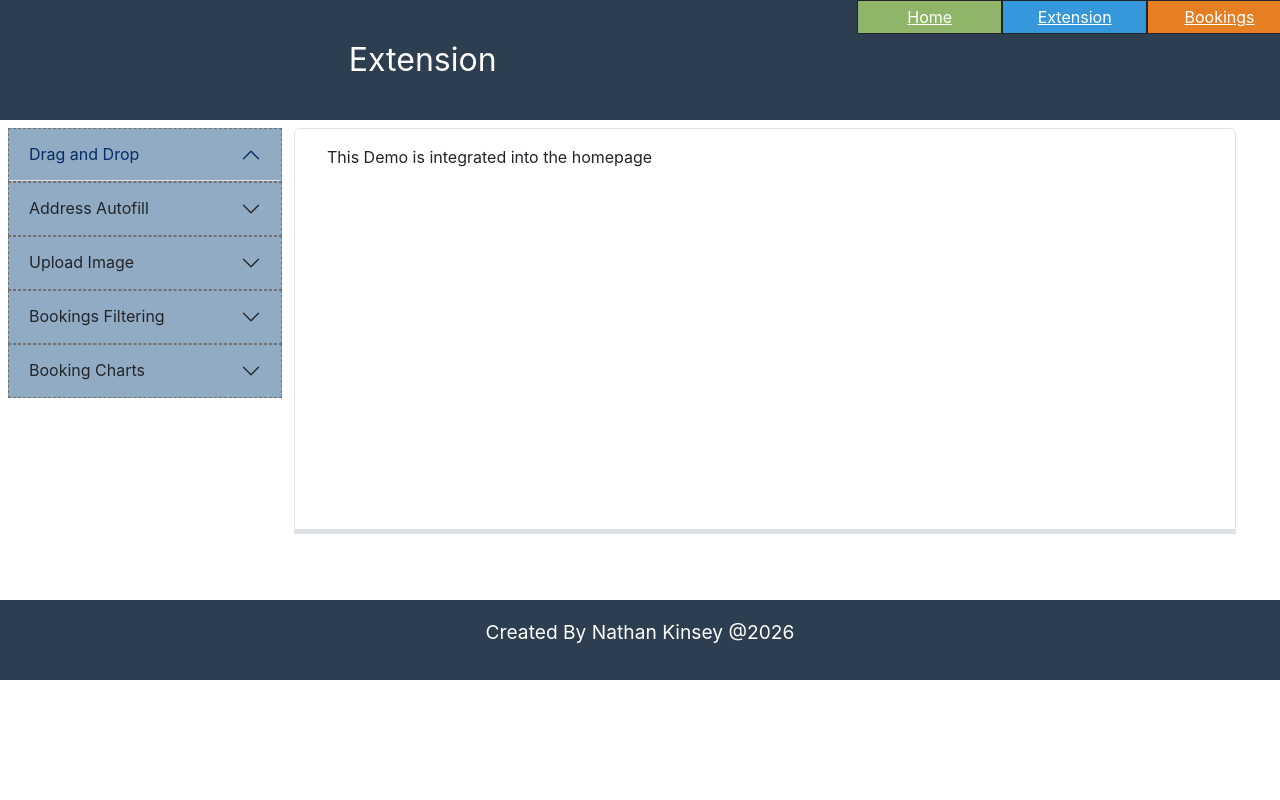
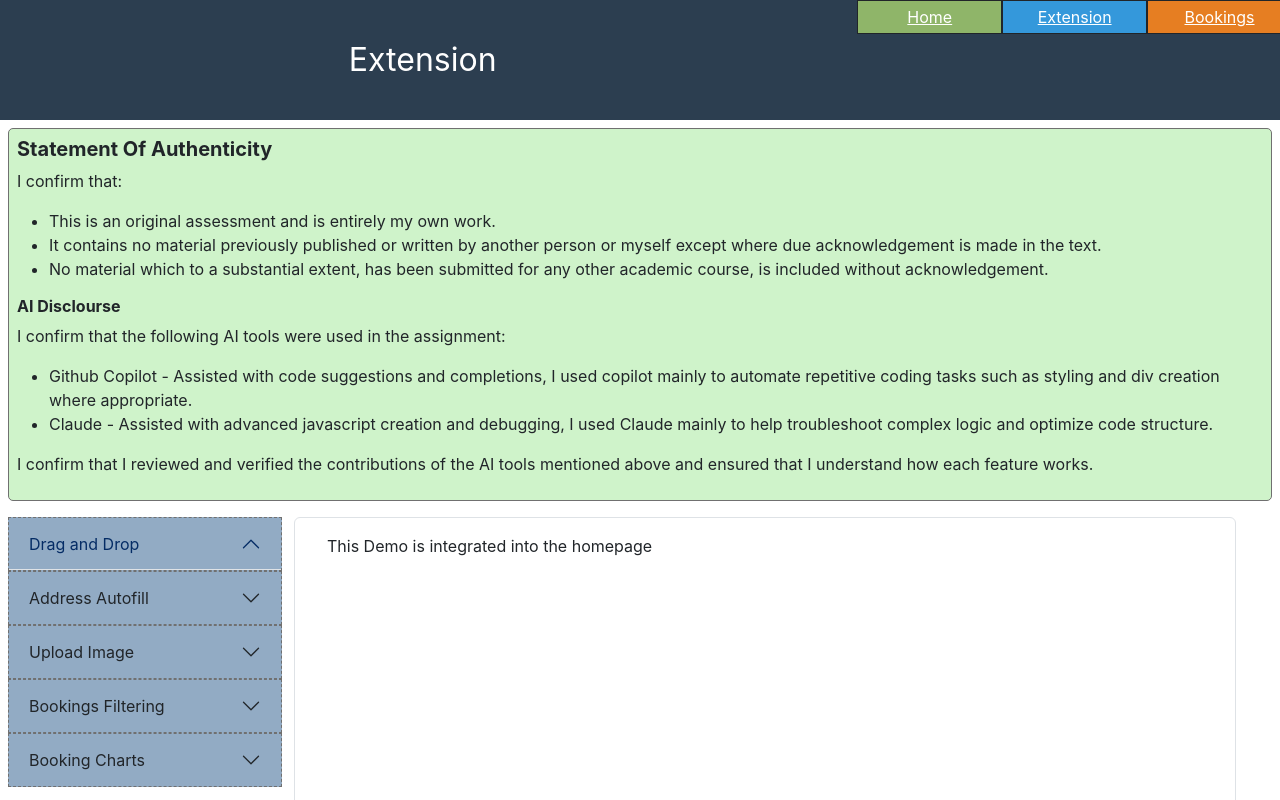
Before and after one commit to nahtannn/ITWD6-Project-2, a React (Create React App) app: page /advanced-js in a window 1280 px wide. Shown: the top 800 px of the page. Built offline with nearby package versions, Linux system fonts and the light colour scheme; no server answers; the database is empty.

Commit message:
Statement Of Authenticity

```diff
--- a/src/components/AdvancedJS.js
+++ b/src/components/AdvancedJS.js
@@ -33,6 +33,23 @@ function AdvancedJS() {
     return (
         <>
             <div style={{minHeight: '60vh'}}>
+                {/*Statement Of Authenticity*/}
+                <div className="p-2 m-2" style={{border: '1px solid #707070', borderRadius: '5px', background: '#cff3ca'}}>
+                    <h5><strong>Statement Of Authenticity</strong></h5>
+                    <p>I confirm that:</p>
+                    <ul>
+                        <li>This is an original assessment and is entirely my own work.</li>
+                        <li>It contains no material previously published or written by another person or myself except where due acknowledgement is made in the text.</li>
+                        <li>No material which to a substantial extent, has been submitted for any other academic course, is included without acknowledgement.</li>
+                    </ul>
+                    <h6><strong>AI Disclourse</strong></h6>
+                    <p>I confirm that the following AI tools were used in the assignment:</p>
+                    <ul>
+                        <li>Github Copilot - Assisted with code suggestions and completions, I used copilot mainly to automate repetitive coding tasks such as styling and div creation where appropriate.</li>
+                        <li>Claude - Assisted with advanced javascript creation and debugging, I used Claude mainly to help troubleshoot complex logic and optimize code structure.</li>
+                    </ul>
+                    <p>I confirm that I reviewed and verified the contributions of the AI tools mentioned above and ensured that I understand how each feature works.</p>
+                </div>
                 <div className="accordion row align-items-start p-2" id="advancedJSAccordion">
                     {/* Accordion buttons go here */}
                     <div className="row col-12 col-lg-3">
```
